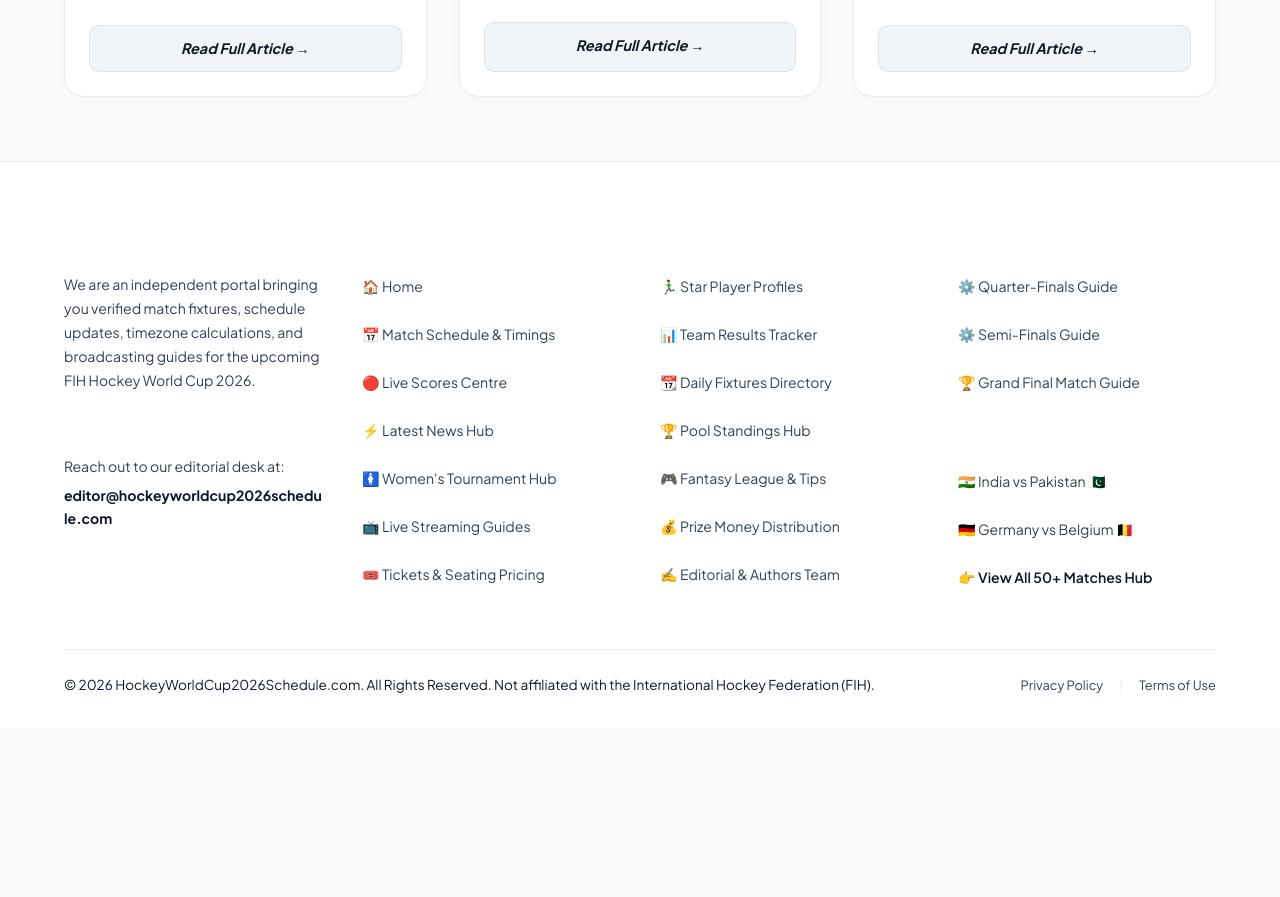
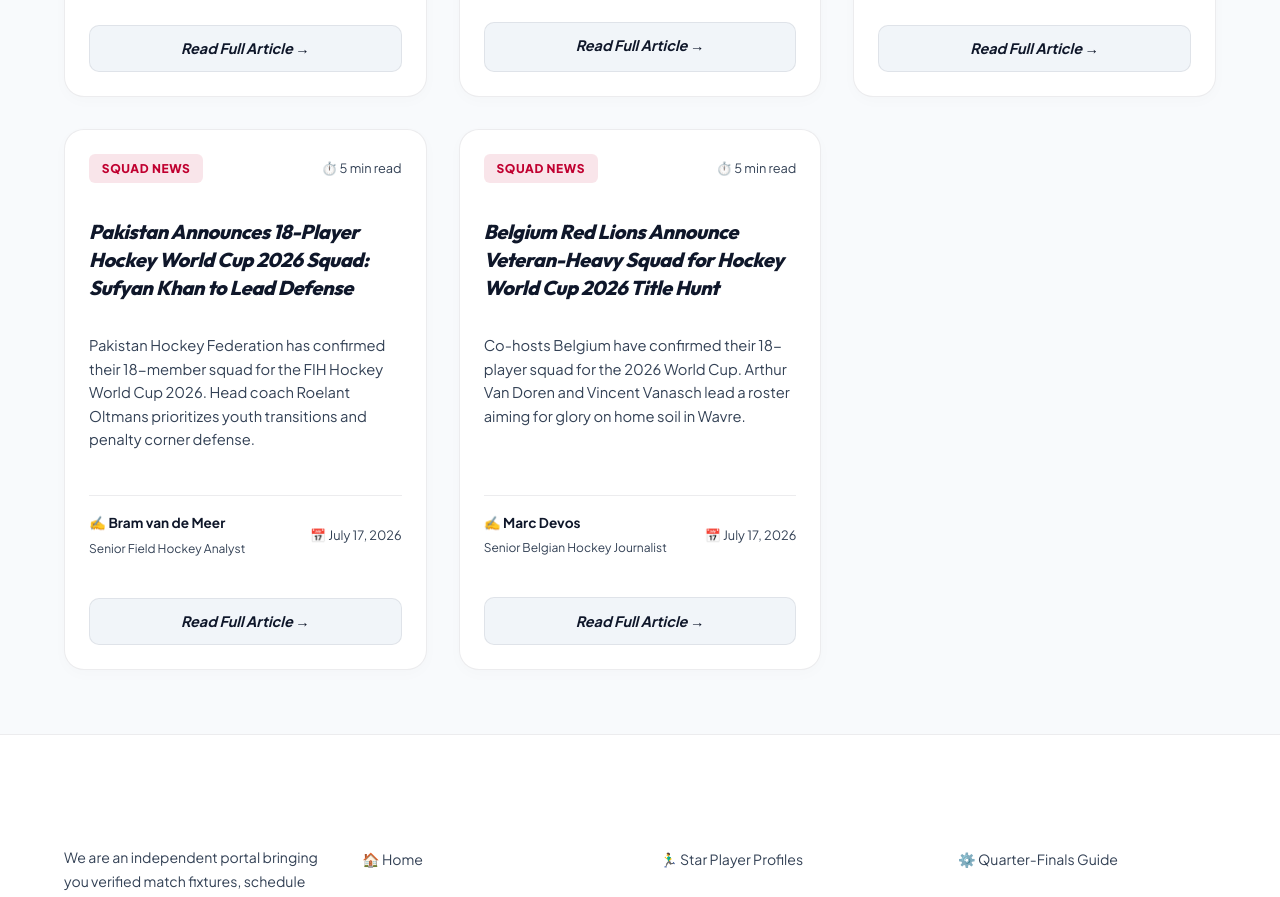
Before and after one commit to liveetcstream-beep/hockeyworldcup2026, a Next.js app: page /news in a window 1280 px wide. Shown: the part 1900-2797 px from the top of the page. Before the commit the page ends 2628 px from the top, so only its background shows below. Built offline with nearby package versions, Linux system fonts and the light colour scheme.

Commit message:
Implement July 17 SEO Roadmap: Add Pakistan & Belgium squad announcements, fix internal linking paths for India, Pakistan, Belgium, and update llms.txt

```diff
--- a/src/app/hockey-world-cup-2026-schedule-belgium/page.js
+++ b/src/app/hockey-world-cup-2026-schedule-belgium/page.js
@@ -512,9 +512,9 @@
               { href: "/live-scores", label: "🔴 Live Scores" },
               { href: "/points-table", label: "📊 Points Table" },
               { href: "/pool-b", label: "🔵 Pool B Standings" },
-              { href: "/pool-c", label: "🟢 Pool C Standings" },
               { href: "/matches/germany-vs-belgium", label: "⚔️ Germany vs Belgium Preview" },
               { href: "/matches/belgium-vs-france", label: "⚔️ Belgium vs France Preview" },
+              { href: "/news/belgium-squad-announcement-2026", label: "📰 Belgium Squad Announcement" },
               { href: "/venues/belfius-arena-guide", label: "🏟️ Belfius Hockey Arena Guide" },
               { href: "/hockey-live-streaming", label: "📺 Watch in Belgium (VRT/RTBF)" },
               { href: "/hockey-world-cup-2026-schedule-germany", label: "🇩🇪 Germany Page" },
--- a/src/app/hockey-world-cup-2026-schedule-india/page.js
+++ b/src/app/hockey-world-cup-2026-schedule-india/page.js
@@ -491,7 +491,7 @@
               { href: "/pool-d", label: "🟡 Pool D Standings" },
               { href: "/matches/india-vs-pakistan", label: "⚔️ India vs Pakistan Preview" },
               { href: "/matches/india-vs-england", label: "⚔️ India vs England Preview" },
-              { href: "/matches/india-vs-england-women", label: "⚔️ India vs England Women" },
+              { href: "/news/india-announces-world-cup-squad", label: "📰 India Squad Announcement" },
               { href: "/venues/wagener-stadium-guide", label: "🏟️ Wagener Stadium Guide" },
               { href: "/hockey-live-streaming", label: "📺 Watch in India (Star Sports)" },
               { href: "/hockey-world-cup-2026-schedule-pakistan", label: "🇵🇰 Pakistan Page" },
--- a/src/app/hockey-world-cup-2026-schedule-pakistan/page.js
+++ b/src/app/hockey-world-cup-2026-schedule-pakistan/page.js
@@ -404,6 +404,7 @@
               { href: "/pool-d", label: "🟡 Pool D Standings" },
               { href: "/matches/india-vs-pakistan", label: "⚔️ India vs Pakistan Preview" },
               { href: "/matches/england-vs-pakistan", label: "⚔️ England vs Pakistan Preview" },
+              { href: "/news/pakistan-squad-analysis-2026", label: "📰 Pakistan Squad Announcement" },
               { href: "/venues/wagener-stadium-guide", label: "🏟️ Wagener Stadium Guide" },
               { href: "/hockey-live-streaming", label: "📺 Watch in Pakistan (PTV Sports)" },
               { href: "/hockey-world-cup-2026-schedule-india", label: "🇮🇳 India Page" },
--- a/src/app/news/NewsHubClient.js
+++ b/src/app/news/NewsHubClient.js
@@ -8,7 +8,8 @@
 export default function NewsHubClient() {
   const [selectedCategory, setSelectedCategory] = useState("All");
 
-  const categories = ["All", "Squad News", "Injury News", "Ticket Update"];
+  const categories = ["All", ...new Set(newsArticles.map(art => art.category))];
+
 
   const filteredArticles = selectedCategory === "All"
     ? newsArticles
--- a/src/app/news/[slug]/page.js
+++ b/src/app/news/[slug]/page.js
@@ -70,6 +70,20 @@
       links.push({ href: "/pool-d", label: "🟡 Pool D Standings" });
     }
 
+    if (tags.includes("Pakistan Hockey")) {
+      links.push({ href: "/hockey-world-cup-2026-schedule-pakistan", label: "🇵🇰 Pakistan Schedule Hub" });
+      links.push({ href: "/matches/india-vs-pakistan", label: "⚔️ India vs Pakistan Preview" });
+      links.push({ href: "/matches/england-vs-pakistan", label: "⚔️ England vs Pakistan Preview" });
+      links.push({ href: "/pool-d", label: "🟡 Pool D Standings" });
+    }
+
+    if (tags.includes("Belgium Red Lions")) {
+      links.push({ href: "/hockey-world-cup-2026-schedule-belgium", label: "🇧🇪 Belgium Schedule Hub" });
+      links.push({ href: "/matches/germany-vs-belgium", label: "⚔️ Germany vs Belgium Preview" });
+      links.push({ href: "/matches/belgium-vs-netherlands", label: "⚔️ Belgium vs Netherlands Preview" });
+      links.push({ href: "/pool-b", label: "🔵 Pool B Standings" });
+    }
+
     if (tags.includes("Germany Hockey")) {
       links.push({ href: "/hockey-world-cup-2026-schedule-germany", label: "🇩🇪 Germany Schedule Hub" });
       links.push({ href: "/matches/germany-vs-belgium", label: "⚔️ Germany vs Belgium Preview" });
@@ -81,7 +95,7 @@
       links.push({ href: "/tickets", label: "🎟️ Ticket Booking & Pricing" });
     }
 
-    if (tags.includes("Belfius Arena")) {
+    if (tags.includes("Belfius Arena") || tags.includes("Wavre")) {
       links.push({ href: "/venues/belfius-arena-guide", label: "🏟️ Belfius Hockey Arena Guide" });
     }
 
--- a/src/data/news.js
+++ b/src/data/news.js
@@ -293,5 +293,84 @@
       }
     ],
     tags: ["FIH Rules", "Video Referral", "Wagener Stadium", "Belfius Arena", "Rules Update"]
+  },
+  {
+    title: "Pakistan Announces 18-Player Hockey World Cup 2026 Squad: Sufyan Khan to Lead Defense",
+    slug: "pakistan-squad-analysis-2026",
+    category: "Squad News",
+    author: "Bram van de Meer",
+    authorTitle: "Senior Field Hockey Analyst",
+    authorDesc: "Former Dutch transition coach with 15+ years of tactical analysis experience in European hockey leagues.",
+    date: "July 17, 2026",
+    readTime: "5 min read",
+    image: "/news/india-squad-news.webp",
+    excerpt: "Pakistan Hockey Federation has confirmed their 18-member squad for the FIH Hockey World Cup 2026. Head coach Roelant Oltmans prioritizes youth transitions and penalty corner defense.",
+    content: `
+      <p>The Pakistan Hockey Federation (PHF) has officially announced the 18-player men's squad representing the Green Shirts at the upcoming <strong>FIH Hockey World Cup 2026</strong>. Finalized after a rigorous training camp in Islamabad under head coach Roelant Oltmans, the roster features a deliberate mix of young talent and experienced players who qualified through the FIH Qualifiers.</p>
+
+      <h2>The Official 18-Player Roster</h2>
+      <p>Here is the official squad selected for the tournament in Amstelveen:</p>
+      <ul>
+        <li><strong>Goalkeepers:</strong> Abdullah Ishtiaq, Akmal Hussain</li>
+        <li><strong>Defenders:</strong> Sufyan Khan (VC), Aqeel Ahmed, Bilal Aslam, Muhammad Hammad</li>
+        <li><strong>Midfielders:</strong> Hannan Shahid (C), Umar Bhutta, Arshad Liaqat, Rana Waheed Ashraf</li>
+        <li><strong>Forwards:</strong> Afraz, Abdul Rehman, Roman Khan, Muhammad Imad</li>
+      </ul>
+
+      <h2>Hannan Shahid & Sufyan Khan to Lead the Charge</h2>
+      <p>Dynamic midfielder <strong>Hannan Shahid</strong> has been named the team captain, carrying the creative transition burden. Defender <strong>Sufyan Khan</strong> will command the backline and serve as the primary drag-flick threat on penalty corners. Oltmans noted: <em>"Sufyan's drag-flick speeds are world-class, but our defensive structural integrity inside our circle will define our success against England and India."</em></p>
+
+      <h2>Pool D Rivalry & Key Matchups</h2>
+      <p>Placed in Pool D, Pakistan faces a challenging group-stage schedule. The team will open against England on August 15, play Wales on August 17, and face traditional rivals India on August 19 in Amstelveen. The team's qualification for the crossover play-offs depends heavily on securing early points against England and Wales.</p>
+    `,
+    faqs: [
+      {
+        question: "Who is the captain of the Pakistan hockey squad for HWC 2026?",
+        answer: "Hannan Shahid has been named the team captain, with Sufyan Khan serving as vice-captain and primary drag-flicker."
+      },
+      {
+        question: "When is the Pakistan vs India Hockey World Cup match?",
+        answer: "The highly anticipated match between Pakistan and India is scheduled for August 19, 2026, at the Wagener Stadium in Amstelveen."
+      }
+    ],
+    tags: ["Pakistan Hockey", "Sufyan Khan", "Roelant Oltmans", "Squad News", "Pool D"]
+  },
+  {
+    title: "Belgium Red Lions Announce Veteran-Heavy Squad for Hockey World Cup 2026 Title Hunt",
+    slug: "belgium-squad-announcement-2026",
+    category: "Squad News",
+    author: "Marc Devos",
+    authorTitle: "Senior Belgian Hockey Journalist",
+    authorDesc: "Sports correspondent covering European field hockey championships and FIH Pro League events since 2011.",
+    date: "July 17, 2026",
+    readTime: "5 min read",
+    image: "/news/germany-injury-news.webp",
+    excerpt: "Co-hosts Belgium have confirmed their 18-player squad for the 2026 World Cup. Arthur Van Doren and Vincent Vanasch lead a roster aiming for glory on home soil in Wavre.",
+    content: `
+      <p>The Royal Belgian Hockey Association (KBHB) has officially announced their 18-player squad for the <strong>FIH Hockey World Cup 2026</strong>. Playing in front of their home crowd at the newly built <strong>Belfius Hockey Arena in Wavre</strong>, the co-hosts have opted for experience, retaining the core that won Olympic gold and the 2018 World Cup.</p>
+
+      <h2>Belgium Red Lions World Cup 2026 Roster</h2>
+      <p>The official 18-player squad selected by head coach Michel van den Heuvel:</p>
+      <ul>
+        <li><strong>Goalkeepers:</strong> Vincent Vanasch, Loic Van Doren</li>
+        <li><strong>Defenders:</strong> Arthur Van Doren, Alexander Hendrickx, Loïck Luypaert, Gauthier Boccard</li>
+        <li><strong>Midfielders:</strong> Victor Wegnez, Felix Denayer (C), Antoine Kina, John-John Dohmen</li>
+        <li><strong>Forwards:</strong> Florent van Aubel, Tom Boon, Cédric Charlier, Nicolas De Kerpel</li>
+      </ul>
+
+      <h2>Home Advantage and Expectations</h2>
+      <p>With legends like <strong>Arthur Van Doren</strong> anchoring the defense and penalty corner specialist <strong>Alexander Hendrickx</strong> ready for drag-flicks, Belgium is one of the top favorites. The Red Lions are in Pool B alongside Germany, Malaysia, and France, setting up a blockbuster rematch of the 2023 World Cup Final against Germany on August 17 in Wavre.</p>
+    `,
+    faqs: [
+      {
+        question: "Where will Belgium play their HWC 2026 group stage matches?",
+        answer: "Belgium will play all their Pool B matches at the Belfius Hockey Arena in Wavre, Belgium."
+      },
+      {
+        question: "When is the Belgium vs Germany rematch match?",
+        answer: "Belgium faces defending champions Germany on August 17, 2026, at 20:30 local time in Wavre."
+      }
+    ],
+    tags: ["Belgium Red Lions", "Arthur Van Doren", "Wavre", "Squad News", "Pool B"]
   }
 ];
```
Also changed, not shown: .agents/AGENTS.md (added), public/llms.txt.
